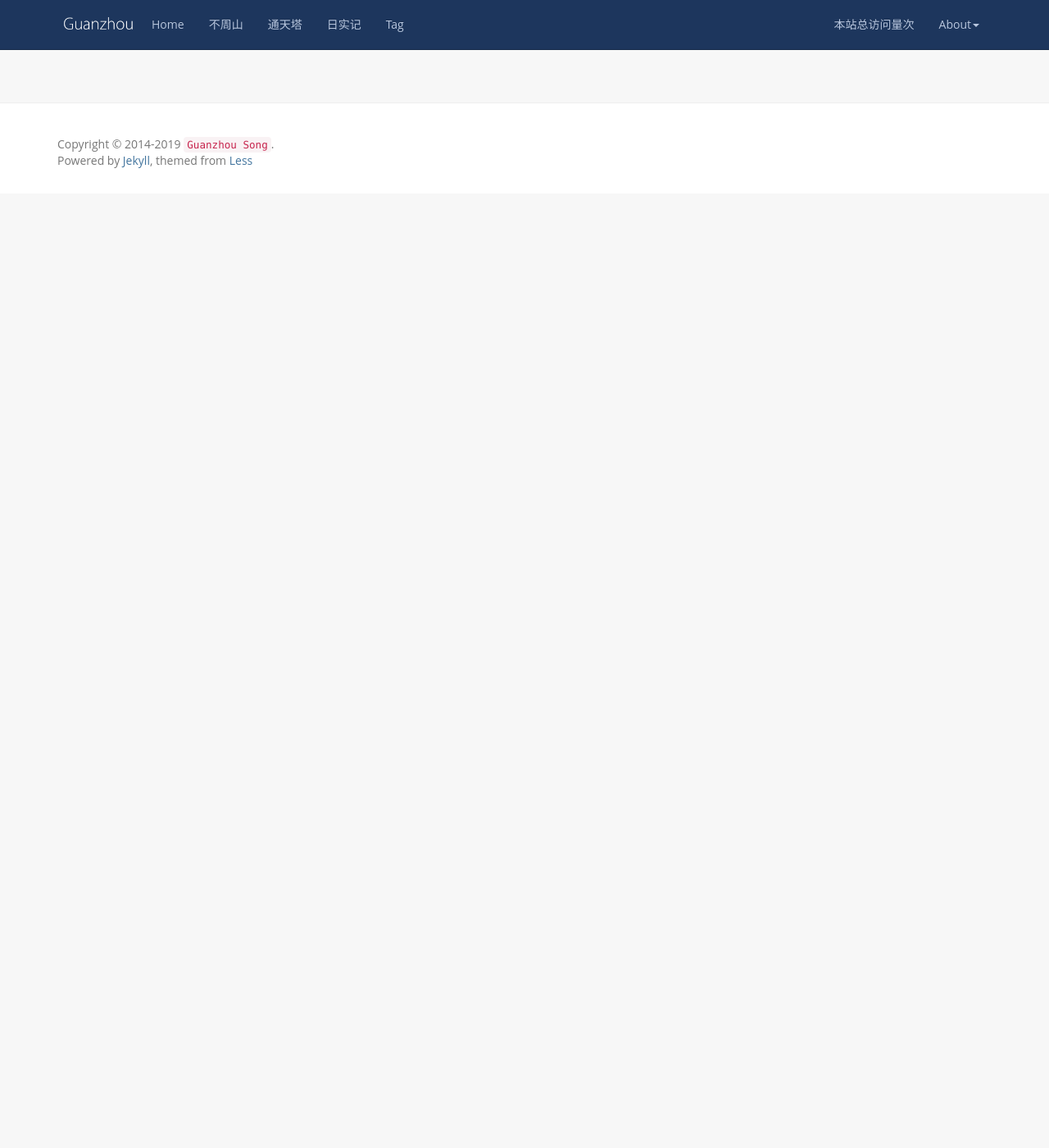
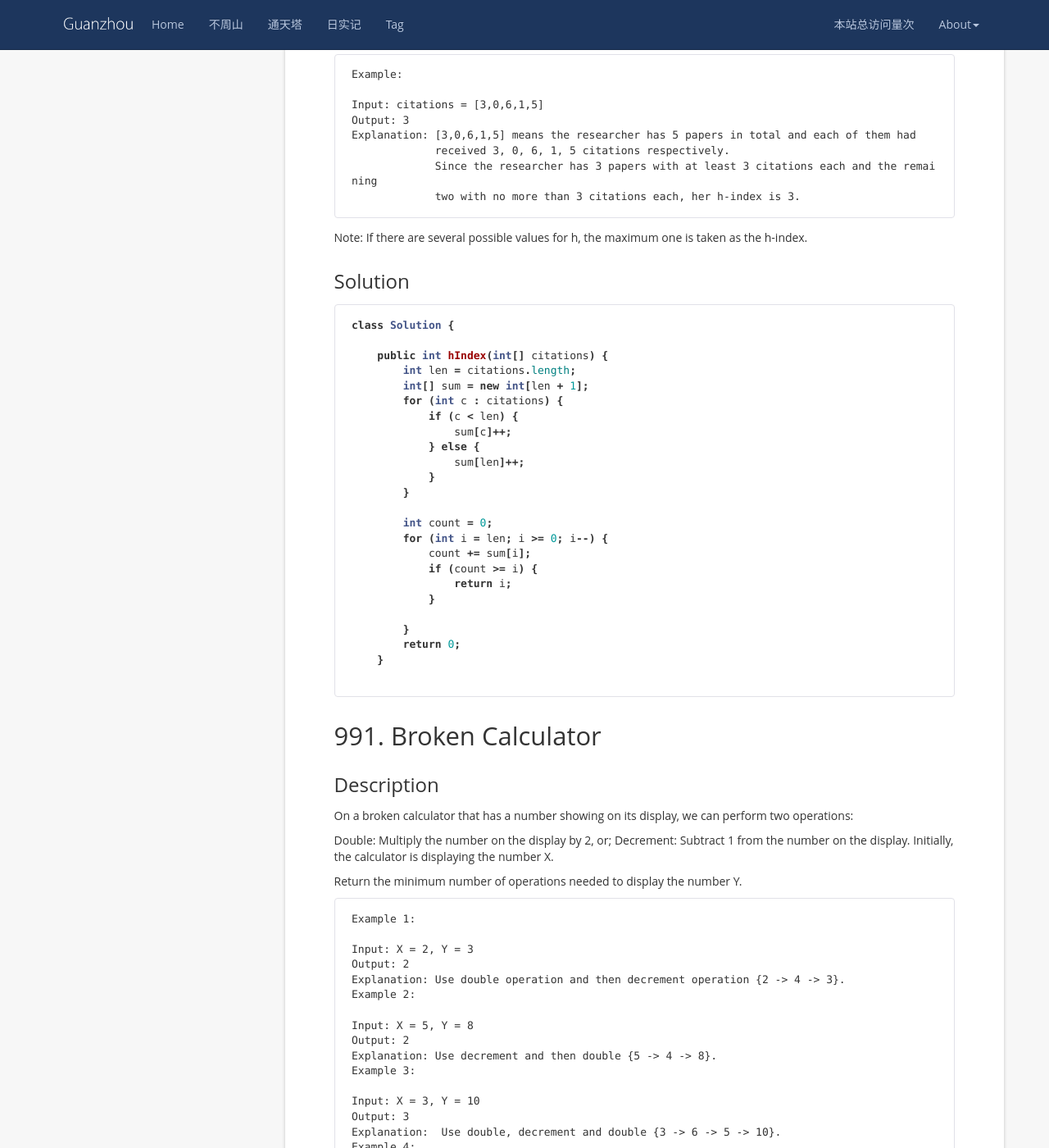
Before and after one commit to wangsimin04/GuanzhouSong.github.io, a Jekyll site: the page built from _posts/2019-12-01-LeetCode.md, in a window 1280 px wide and 1400 px high, scrolled down 1504 px. Shown: the whole window at 82% size. Built offline with Jekyll 4.4.1, drawn with Linux system fonts in a browser that asks for light colours; nearby versions of some CDN libraries; comment, search, counter and statistics services are not loaded; before the commit the page ends 1740 px from its top, so only the background shows below that; some of the changed text lies outside the part shown.

Commit message:
Update 2019-12-01-LeetCode.md

````diff
--- a/_posts/2019-12-01-LeetCode.md
+++ b/_posts/2019-12-01-LeetCode.md
@@ -55,3 +55,135 @@ class Solution {
 }
 
 ```
+
+## 274. H-Index
+### Description
+Given an array of citations (each citation is a non-negative integer) of a researcher, write a function to compute the researcher's h-index.
+
+According to the definition of h-index on Wikipedia: "A scientist has index h if h of his/her N papers have at least h citations each, and the other N − h papers have no more than h citations each."
+
+```
+Example:
+
+Input: citations = [3,0,6,1,5]
+Output: 3
+Explanation: [3,0,6,1,5] means the researcher has 5 papers in total and each of them had
+             received 3, 0, 6, 1, 5 citations respectively.
+             Since the researcher has 3 papers with at least 3 citations each and the remaining
+             two with no more than 3 citations each, her h-index is 3.
+```
+Note: If there are several possible values for h, the maximum one is taken as the h-index.
+
+### Solution
+```java
+class Solution {
+
+    public int hIndex(int[] citations) {
+        int len = citations.length;
+        int[] sum = new int[len + 1];
+        for (int c : citations) {
+            if (c < len) {
+                sum[c]++;
+            } else {
+                sum[len]++;
+            }
+        }
+
+        int count = 0;
+        for (int i = len; i >= 0; i--) {
+            count += sum[i];
+            if (count >= i) {
+                return i;
+            }
+
+        }
+        return 0;
+    }
+
+```
+
+## 991. Broken Calculator
+### Description
+On a broken calculator that has a number showing on its display, we can perform two operations:
+
+Double: Multiply the number on the display by 2, or;
+Decrement: Subtract 1 from the number on the display.
+Initially, the calculator is displaying the number X.
+
+Return the minimum number of operations needed to display the number Y.
+
+
+```
+Example 1:
+
+Input: X = 2, Y = 3
+Output: 2
+Explanation: Use double operation and then decrement operation {2 -> 4 -> 3}.
+Example 2:
+
+Input: X = 5, Y = 8
+Output: 2
+Explanation: Use decrement and then double {5 -> 4 -> 8}.
+Example 3:
+
+Input: X = 3, Y = 10
+Output: 3
+Explanation:  Use double, decrement and double {3 -> 6 -> 5 -> 10}.
+Example 4:
+
+Input: X = 1024, Y = 1
+Output: 1023
+Explanation: Use decrement operations 1023 times.
+```
+
+### Solution
+```java
+class Solution {
+    /**
+Intuition:
+Considering how to change Y to X
+Opertation 1: Y = Y / 2 if Y is even
+Opertation 2: Y = Y + 1
+
+
+Explanation:
+Obviously,
+If Y <= X, we won't do Y / 2 anymore.
+We will increase Y until it equals to X
+
+So before that, while Y > X, we'll keep reducing Y, until it's smaller than X.
+If Y is odd, we can do only Y = Y + 1
+If Y is even, if we plus 1 to Y, then Y is odd, we need to plus another 1.
+And because (Y + 1 + 1) / 2 = (Y / 2) + 1, 3 operations are more than 2.
+We always choose Y / 2 if Y is even.
+
+
+Why it's right
+Actually, what we do is:
+If Y is even, Y = Y / 2
+If Y is odd, Y = (Y + 1) / 2
+
+We reduce Y with least possible operations, until it's smaller than X.
+
+And we know that, we won't do Y + 1 twice in a row.
+Becasue we will always end with an operation Y / 2.
+
+2N times Y + 1 and once Y / 2 needs 2N + 1 operations.
+Once Y / 2 first and N times Y + 1 will end up with same result, but needs only N + 1 operations.
+
+
+Time complexity
+We do Y/2 all the way until it's smaller than X,
+time complexity is O(log(Y/X)).
+    **/
+    public int brokenCalc(int X, int Y) {
+        int res = 0;
+        while (Y > X) {
+            Y = Y % 2 > 0 ? Y + 1 : Y / 2;
+            res++;
+        }
+        return res+(X-Y);
+    }
+}
+
+```
````
